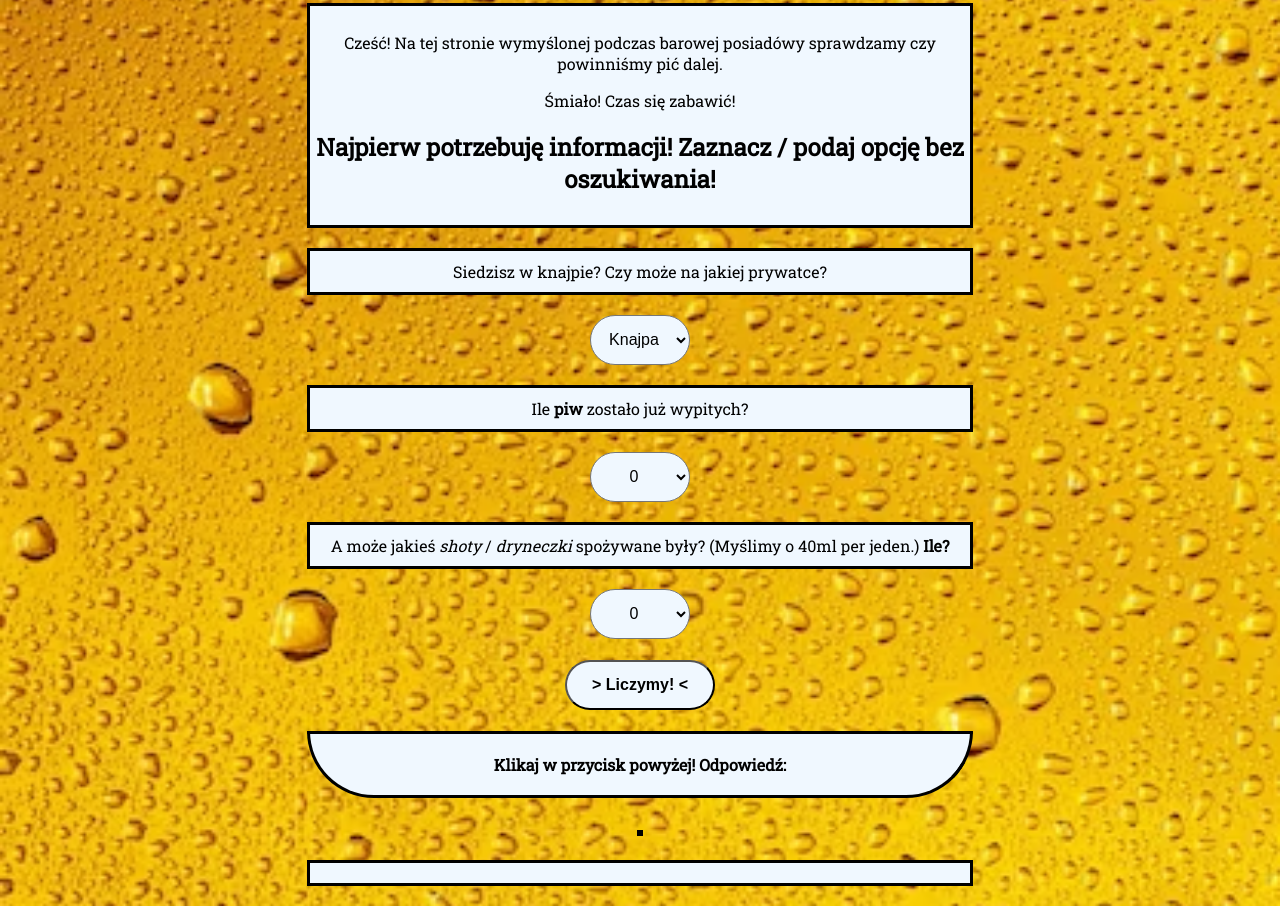
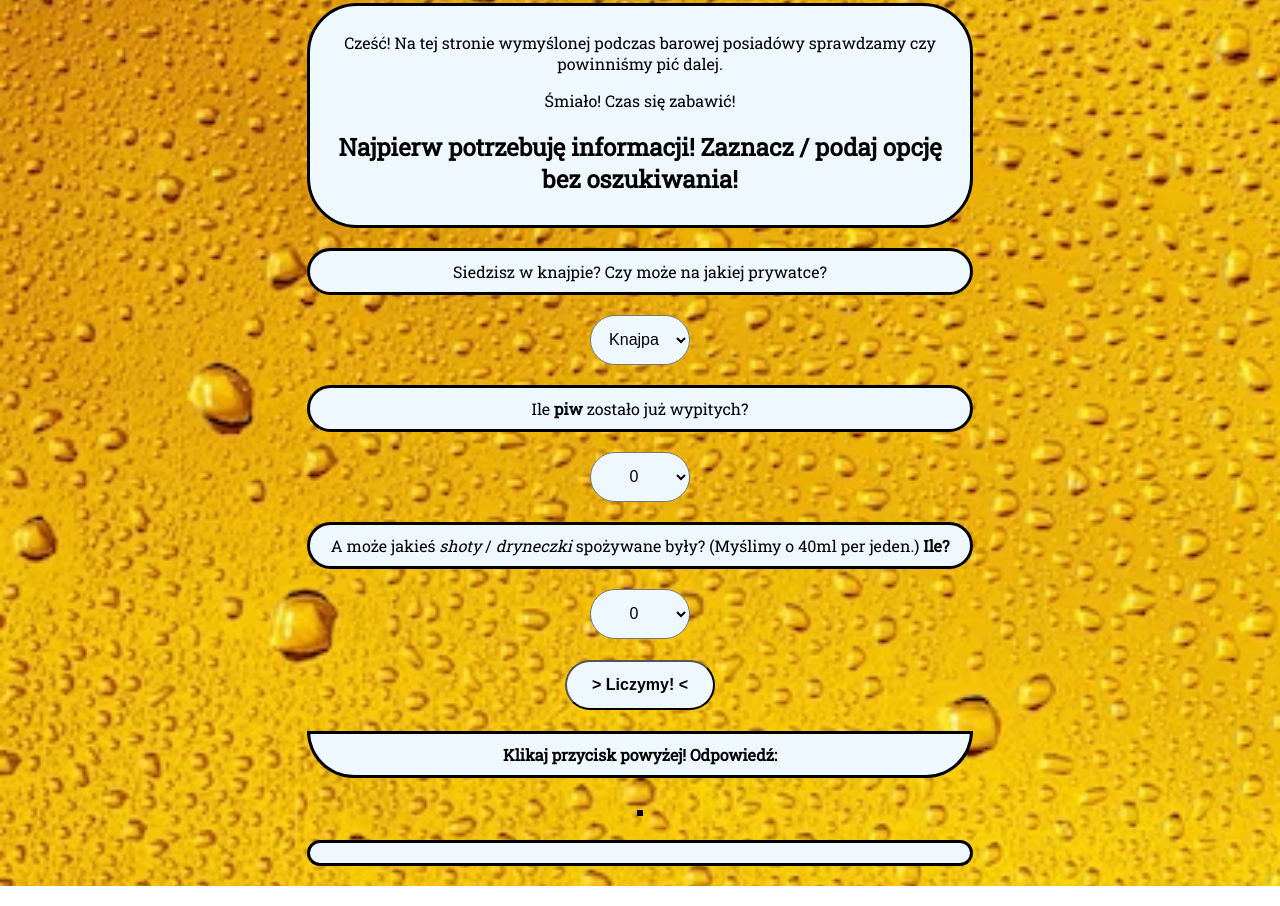
Before and after one commit to JensAlabamba/drinking_rand, a plain HTML site: page index.html in a window 1280 px wide. Shown: the part 312-1218 px from the top of the page. Drawn offline with Linux system fonts and the light colour scheme.

Commit message:
more styling

```diff
--- a/index.html
+++ b/index.html
@@ -68,7 +68,7 @@
       <br />
       <button class="button" onclick="check()">> Liczymy! <</button>
     </div>
-    <div><h4>Klikaj w przycisk powyżej! Odpowiedź:</h4></div>
+    <div><h4>Klikaj przycisk powyżej! Odpowiedź:</h4></div>
     <div class="ans-div">
       <img class="answer-img" src="" />
       <p class="answer info1"></p>
--- a/style.css
+++ b/style.css
@@ -23,7 +23,7 @@ h4 {
   border-radius: 0 0 100px 100px;
   margin-left: 24%;
   margin-right: 24%;
-  padding: 20px 0 20px 0;
+  padding: 10px 10px 10px 10px;
   background-color: aliceblue;
 }
 .ruletteGif {
@@ -61,7 +61,8 @@ h4 {
 
 .info1 {
   border: solid;
+  border-radius: 50px;
   background-color: aliceblue;
   margin: 20px 24% 20px 24%;
-  padding: 10px 0 10px 0;
+  padding: 10px 10px 10px 10px;
 }
```
